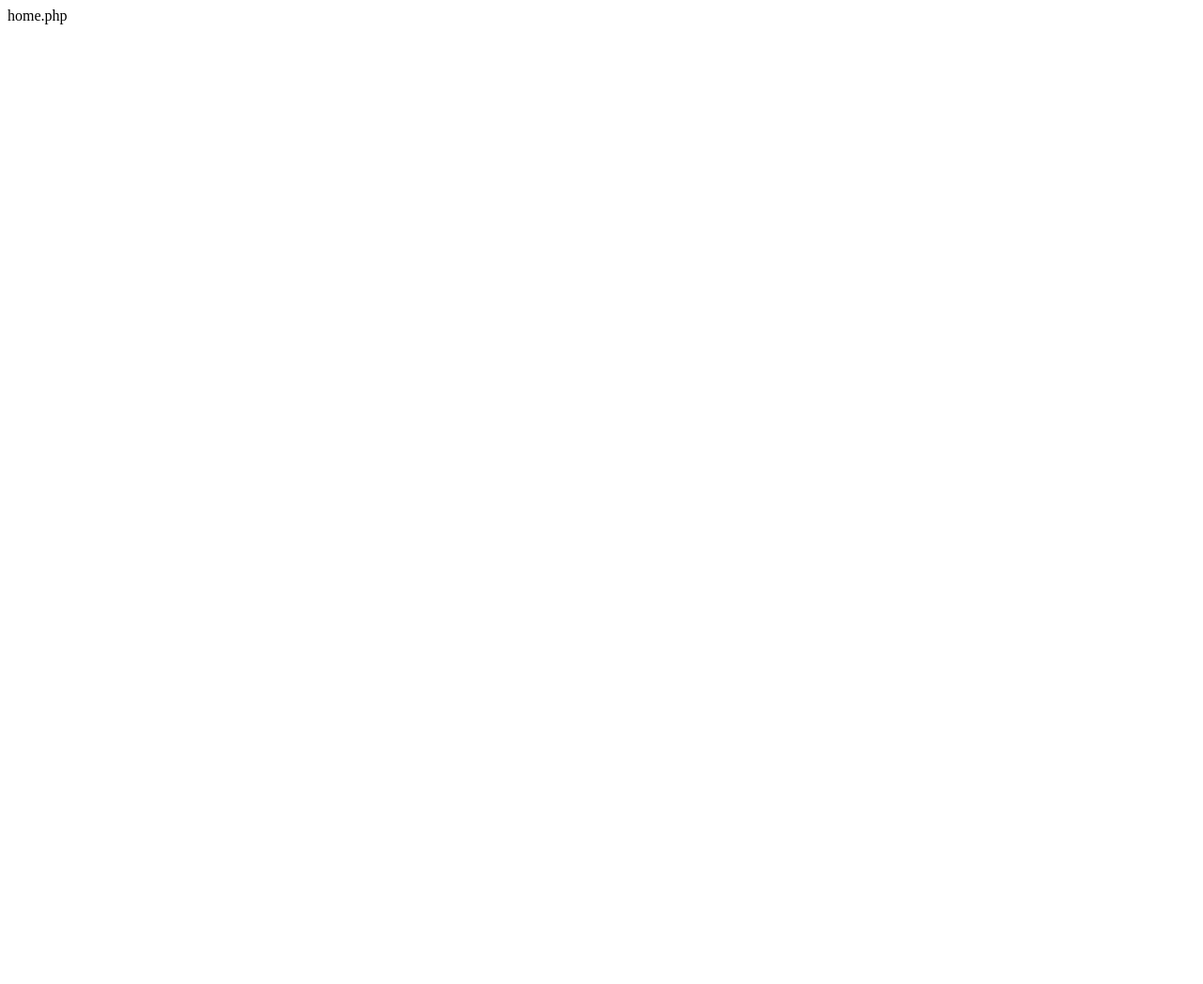
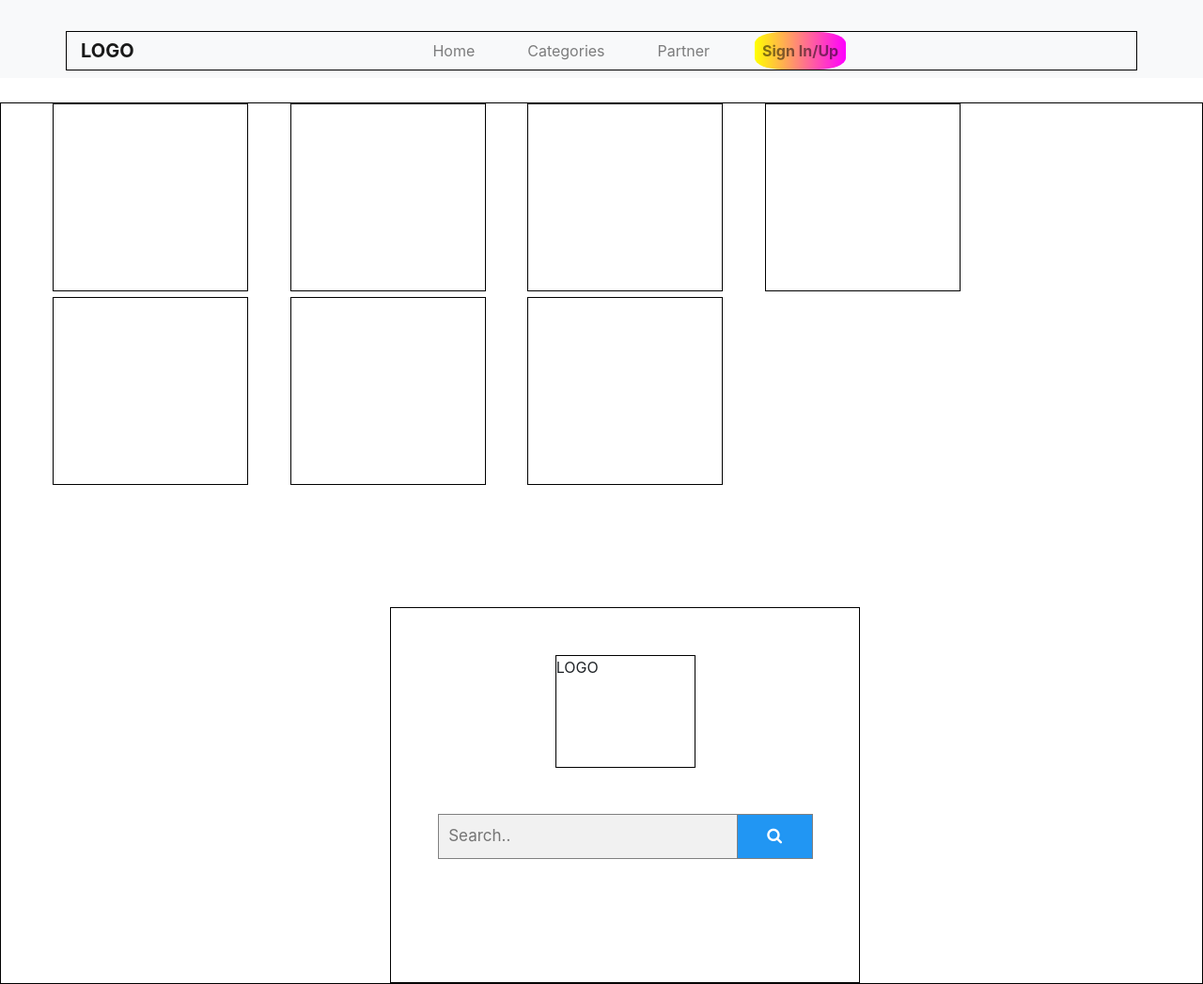
Before and after one commit to baidbhumi27/Website-1, a PHP site: page /home.php in a window 1280 px wide. Before the commit the page is almost empty. Shown: the whole page at 94% size. Before the commit the page ends 26 px from the top, so only its background shows below. Run offline with PHP 8.4, Linux system fonts and the light colour scheme; some libraries are stand-ins or nearby versions.

Commit message:
search.php

```diff
--- a/home.php
+++ b/home.php
@@ -1 +1,167 @@
-home.php
+<!DOCTYPE html>
+<html>
+<head>
+	<title>HOME PAGE</title>
+</head>
+<link rel="stylesheet" href="https://stackpath.bootstrapcdn.com/bootstrap/4.4.1/css/bootstrap.min.css" integrity="sha384-Vkoo8x4CGsO3+Hhxv8T/Q5PaXtkKtu6ug5TOeNV6gBiFeWPGFN9MuhOf23Q9Ifjh" crossorigin="anonymous">
+<script src="https://code.jquery.com/jquery-2.4.1.slim.min.js" integrity="sha384-J6qa4849blE2+poT4WnyKhv5vZF5SrPo0iEjwBvKU7imGFAV0wwj1yYfoRSJoZ+n" crossorigin="anonymous"></script>
+<script src="https://cdn.jsdelivr.net/npm/popper.js@1.16.0/dist/umd/popper.min.js" integrity="sha384-Q6E9RHvbIyZFJoft+2mJbHaEWldlvI9IOYy5n3zV9zzTtmI3UksdQRVvoxMfooAo" crossorigin="anonymous"></script>
+<script src="https://stackpath.bootstrapcdn.com/bootstrap/4.4.1/js/bootstrap.min.js" integrity="sha384-wfSDF2E50Y2D1uUdj0O3uMBJnjuUD4Ih7YwaYd1iqfktj0Uod8GCExl3Og8ifwB6" crossorigin="anonymous"></script>
+<link rel="stylesheet" href="https://cdnjs.cloudflare.com/ajax/libs/font-awesome/4.7.0/css/font-awesome.min.css">
+
+
+<style type="text/css">
+	.ul{
+		text-align: center;
+	}
+	.nav-link:link{
+		margin-left: 20px;
+		margin-right: 20px;
+		color: black;
+		opacity: 1;
+	}
+	.navbar-brand{
+		color: black;
+		font-weight: bold;
+	}
+
+	.nav-link:hover,.navbar-brand:hover{
+		color: black;
+	}
+	.navbar-toggler-icon{
+		border: 1px solid black;
+	}
+	.sign-in{
+		background-image: linear-gradient(to right, yellow, magenta);
+		border-radius: 30%;
+		font-weight: bold;
+	}
+	.jumbotron{
+		height: 772px;
+	}
+	.box{
+		border: 1px solid black;
+		width: 500px;
+		height: 400px;
+		margin-top: 10%;
+		margin-left: 32%;
+	}
+	.logo{
+		height: 30%;
+		width: 30%;
+		border: 1px solid black;
+		margin-left: 35%;
+		margin-top: 10%;
+	}
+	.search,.text{
+		margin-top: 10%;
+		margin-left: 10%;
+		width: 80%;
+	}
+	* {
+  box-sizing: border-box;
+}
+.jumbotron{
+	width: 1000px;
+	margin-left: 17%;
+}
+.container{
+	width: 100%;
+	margin-top: 2%;
+	border: 1px solid black;
+}
+
+/* Style the search field */
+form.example input[type=text] {
+  padding: 10px;
+  font-size: 17px;
+  border: 1px solid grey;
+  float: left;
+  width: 80%;
+  background: #f1f1f1;
+}
+
+/* Style the submit button */
+form.example button {
+  float: left;
+  width: 20%;
+  padding: 10px;
+  background: #2196F3;
+  color: white;
+  font-size: 17px;
+  border: 1px solid grey;
+  border-left: none; /* Prevent double borders */
+  cursor: pointer;
+}
+
+form.example button:hover {
+  background: #0b7dda;
+}
+
+/* Clear floats */
+form.example::after {
+  content: "";
+  clear: both;
+  display: table;
+}
+.logos{
+	height: 200px;
+	/*width: 200px;*/
+	border: 1px solid black;
+	margin-top: 0px;
+	margin-left: 0px;
+	display: inline-flex;
+}
+.col-lg-2{
+	margin-left: 40px;
+	margin-bottom: 0px;
+	margin-top: 0px;
+	margin-right: 0px;
+}
+
+</style>
+<body>
+		<navbar class="navbar navbar-expand-sm navbar-light bg-light">
+		<div class="container">
+		<a href="" class="navbar-brand">LOGO</a>
+		<button class="navbar-toggler ml-auto" data-toggle="collapse" data-target="#ids">
+			<span class="navbar-toggler-icon my-toggler"></span>
+		</button>
+		<div class=" collapse navbar-collapse" id="ids">
+		<ul class="navbar-nav mx-auto ul">
+		<li class="nav-item">
+			<a href="#" class="nav-link">Home</a>
+		</li>
+		<li class="nav-item">
+			<a href="#" class="nav-link">Categories</a>
+		</li>
+		<li class="nav-item">
+			<a href="#" class="nav-link">Partner</a>
+		</li>
+		<li class="nav-item">
+			<a href="#" class="nav-link sign-in">Sign In/Up</a>
+		</li>
+		</ul>
+		</div>
+	</div>
+	</navbar>
+	<div class="container col-lg-12">
+		<div class="logos col-lg-2"></div>
+		<div class="logos col-lg-2"></div>
+		<div class="logos col-lg-2"></div>
+		<div class="logos col-lg-2"></div>
+		<div class="logos col-lg-2"></div>
+		<div class="logos col-lg-2"></div>
+		<div class="logos col-lg-2"></div>
+
+		<div class="box">
+			<div class="logo">LOGO</div>
+		<div class="search">
+		<form class="example" action="action_page.php">
+  			<input type="text" placeholder="Search.." name="search">
+  			<button type="submit"><i class="fa fa-search"></i></button>
+		</form>
+		</div>
+		</div>
+	</div>
+</body>
--- /dev/null
+++ b/search.php
@@ -0,0 +1 @@
+home.php  main.css  search.php
```
Also changed, not shown: main.css (added).
